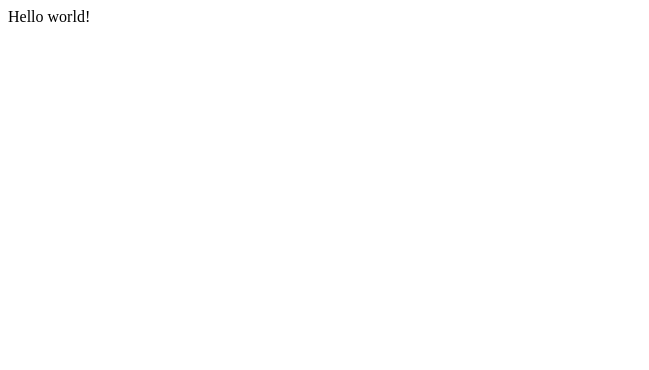
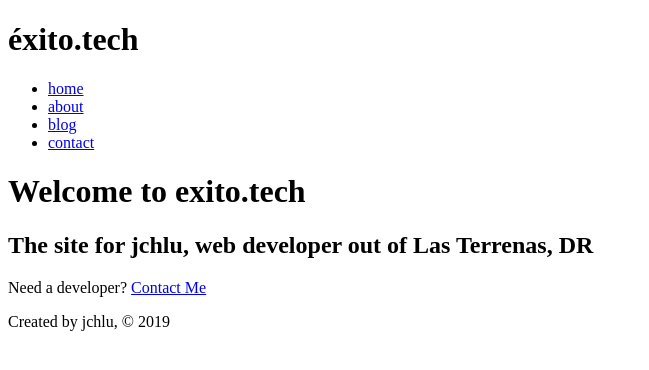
Before and after one commit to jchlu/gatsby-bootcamp, a Gatsby site: page / in a window 1280 px wide. Shown: the whole page, without its empty margins (0-649 px from the left). Built offline with nearby package versions, Linux system fonts and the light colour scheme; Gatsby itself is replaced by a stand-in of ours.

Commit message:
Initial commit

```diff
--- /dev/null
+++ b/src/components/footer.js
@@ -0,0 +1,3 @@
+import React from 'react'
+
+export default _ => <footer>Created by jchlu, © 2019</footer>
--- /dev/null
+++ b/src/components/header.js
@@ -0,0 +1,7 @@
+import React from 'react'
+import Nav from './nav'
+
+export default _ => <header>
+  <h1>éxito.tech</h1>
+  <Nav />
+</header>
--- /dev/null
+++ b/src/components/layout.js
@@ -0,0 +1,9 @@
+import React from 'react'
+import Header from './header'
+import Footer from './footer'
+
+export default ({ children }) => <div>
+  <Header />
+  {children}
+  <Footer />
+</div>
--- /dev/null
+++ b/src/components/nav.js
@@ -0,0 +1,11 @@
+import React from 'react'
+import { Link } from 'gatsby'
+
+export default _ => <nav>
+  <ul>
+    <li><Link to='/'>home</Link></li>
+    <li><Link to='/about'>about</Link></li>
+    <li><Link to='/blog'>blog</Link></li>
+    <li><Link to='/contact'>contact</Link></li>
+  </ul>
+</nav>
--- /dev/null
+++ b/src/pages/about.js
@@ -0,0 +1,10 @@
+import React from "react"
+import { Link } from 'gatsby'
+import Layout from '../components/layout'
+
+export default _ => <Layout>
+  <h1>About jchlu</h1>
+  <p>I'm a full-stack web developer specialising in PHP / MySQL, React / Redux, Gatsby & NodeJS</p>
+  <p>Currently based in Las Terrenas on the beautiful North coast of The Dominican Republic</p>
+  <p>Need a developer? <Link to='/contact'>Contact Me</Link></p>
+</Layout>
--- a/src/pages/index.js
+++ b/src/pages/index.js
@@ -1,3 +1,9 @@
 import React from "react"
+import { Link } from 'gatsby'
+import Layout from '../components/layout'
 
-export default () => <div>Hello world!</div>
+export default _ => <Layout>
+  <h1>Welcome to exito.tech</h1>
+  <h2>The site for jchlu, web developer out of Las Terrenas, DR</h2>
+  <p>Need a developer? <Link to='/contact'>Contact Me</Link></p>
+</Layout>
```
Also changed, not shown: src/pages/blog.js (added, +7 -0 lines), src/pages/contact.js (added, +7 -0 lines).
